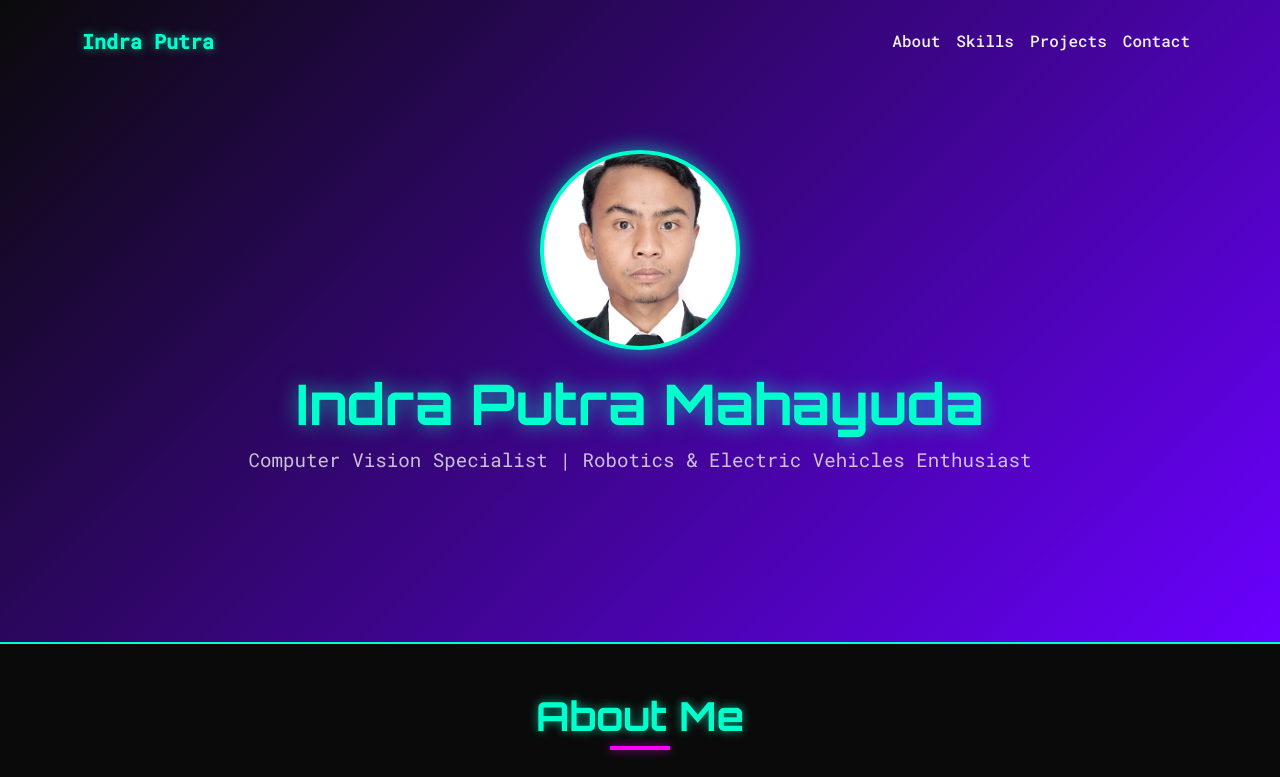
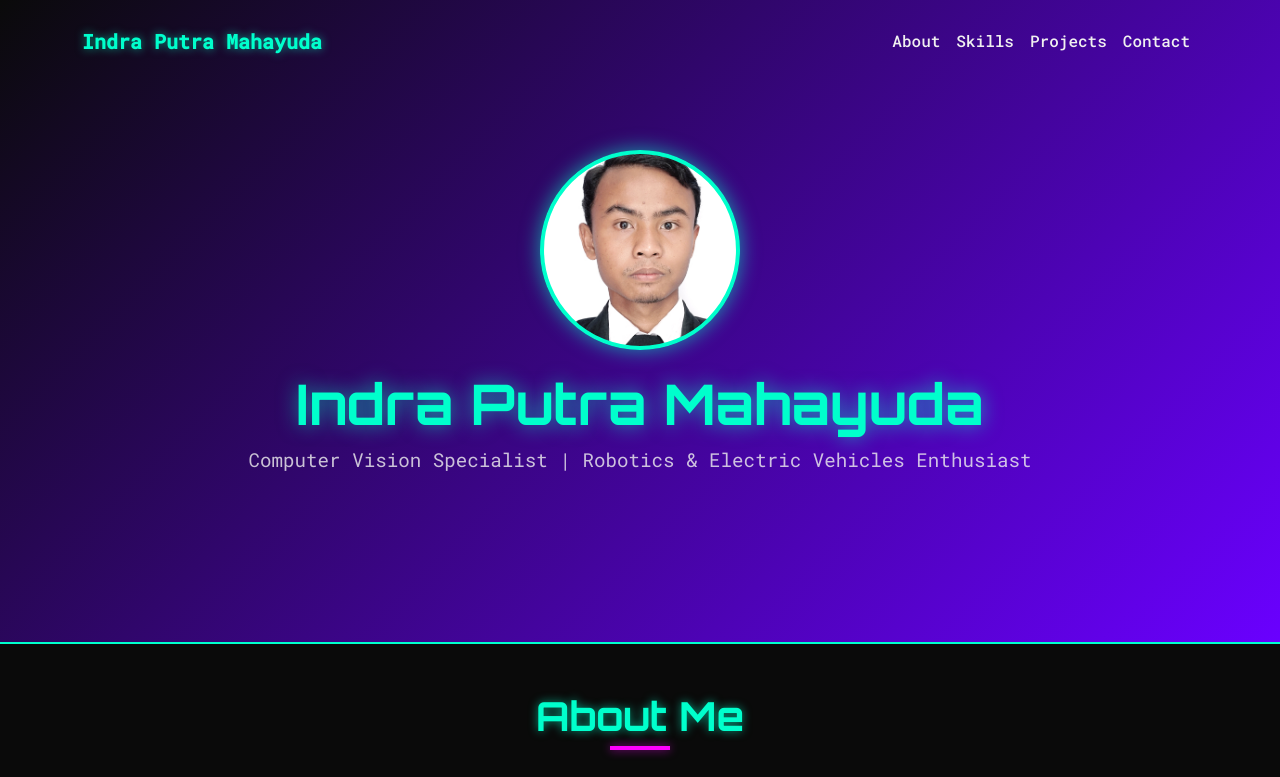
Before and after one commit to Indrapuma/indrapuma.github.io, a plain HTML site: page index.html in a window 1280 px wide. Shown: the top 777 px of the page. Drawn offline with nearby package versions, Linux system fonts and the light colour scheme.

Commit message:
Update index.html

```diff
--- a/index.html
+++ b/index.html
@@ -212,7 +212,7 @@
     <!-- Navigation -->
     <nav class="navbar navbar-expand-lg navbar-dark fixed-top">
       <div class="container">
-        <a class="navbar-brand" href="#">Indra Putra</a>
+        <a class="navbar-brand" href="#">Indra Putra Mahayuda</a>
         <button class="navbar-toggler" type="button" data-bs-toggle="collapse" data-bs-target="#navbarNav">
           <span class="navbar-toggler-icon"></span>
         </button>
```
